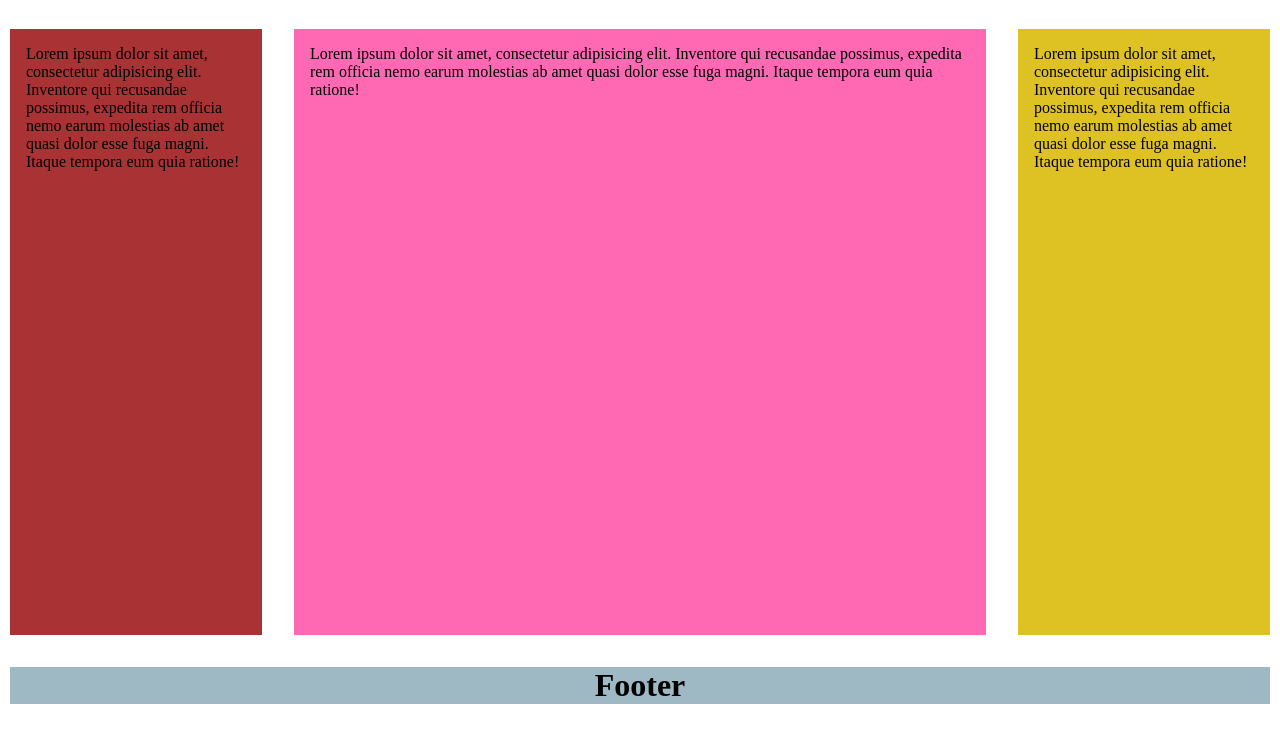
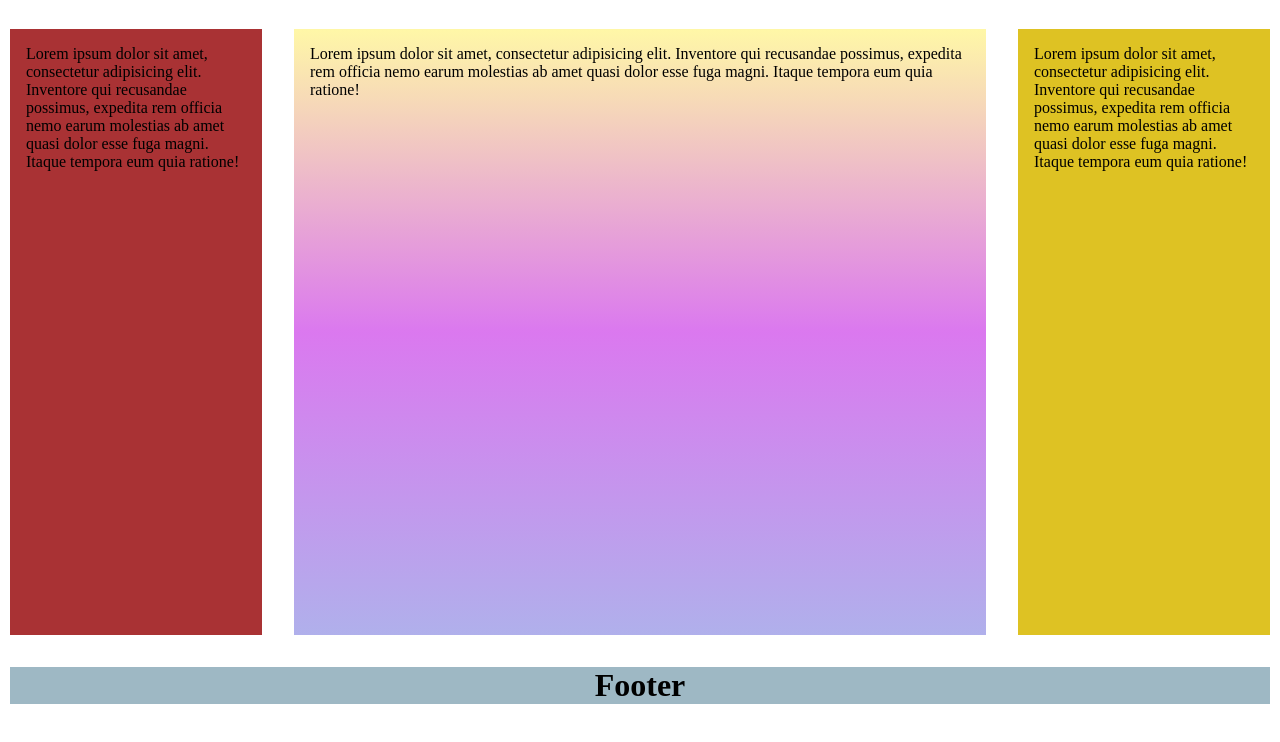
Before and after one commit to Aishwarya-1112/Layout2, a plain HTML site: page index.html in a window 1280 px wide. Shown: the part 50-792 px from the top of the page. Drawn offline with Linux system fonts and the light colour scheme.

Commit message:
gradient color

```diff
--- a/style.css
+++ b/style.css
@@ -28,7 +28,11 @@ body {
   gap: 2rem;
 }
 .content {
-  background-color: hotpink;
+  background-image: linear-gradient(
+    rgba(255, 243, 115, 0.63),
+    rgba(203, 62, 232, 0.697),
+    rgba(110, 110, 219, 0.544)
+  );
   padding: 1rem;
 }
 .right-side {
```
